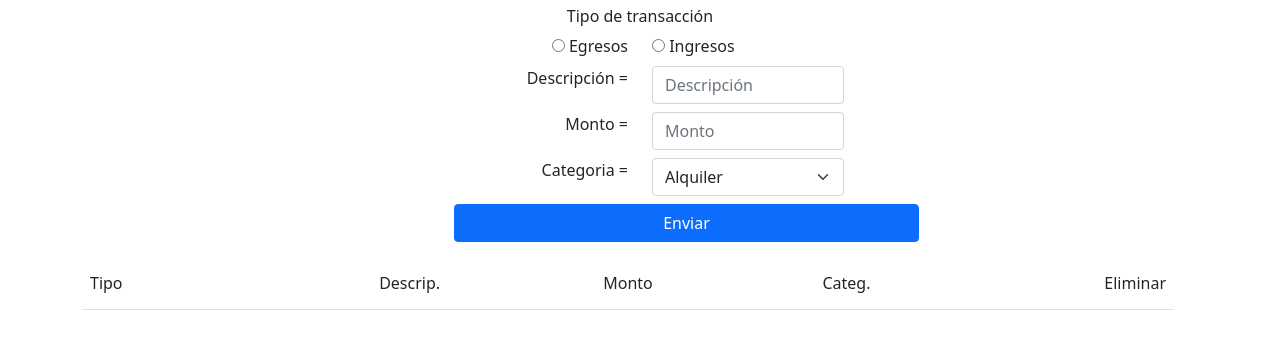
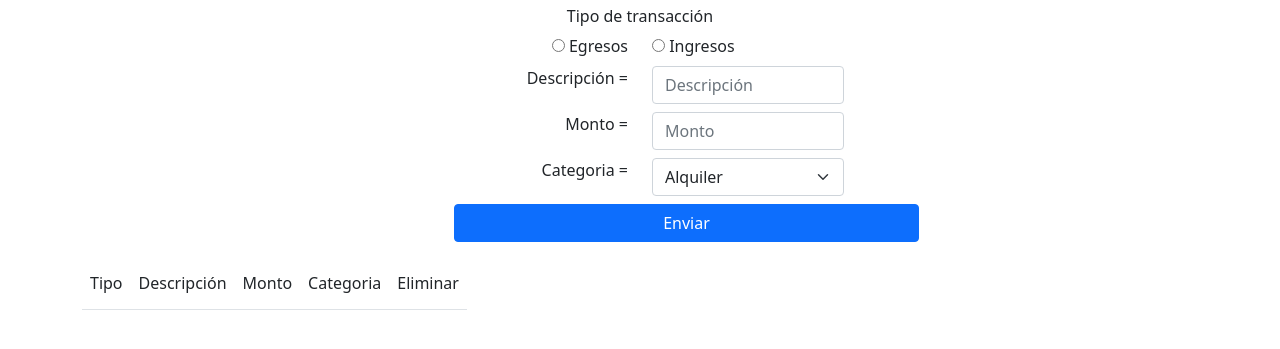
Before and after one commit to gastoncabrera/Aplicaciondegastos, a plain HTML site: page index.html in a window 1280 px wide. Shown: the part 97-446 px from the top of the page. Drawn offline with nearby package versions, Linux system fonts and the light colour scheme.

Commit message:
scroll de la tabla

```diff
--- a/index.html
+++ b/index.html
@@ -148,16 +148,18 @@
           class="row table table-striped table-hover"
         >
           <thead id="movimiento container">
-            <tr class="table row m-0 p-0 text-center">
-              <th class="col-2 col-lg">
+            <tr class="table m-0 p-0 text-center">
+              <th class="col text-start">
                 <h6 class="fw-normal text-start">Tipo</h6>
               </th>
-              <th class="col-3 col-lg">
-                <h6 class="fw-normal">Descrip.</h6>
+              <th class="col text-start">
+                <h6 class="fw-normal">Descripción</h6>
               </th>
-              <th class="col-3 col-lg"><h6 class="fw-normal">Monto</h6></th>
-              <th class="col-2 col-lg"><h6 class="fw-normal">Categ.</h6></th>
-              <th class="col-2 col-lg">
+              <th class="col text-start"><h6 class="fw-normal">Monto</h6></th>
+              <th class="col text-start">
+                <h6 class="fw-normal">Categoria</h6>
+              </th>
+              <th class="col text-start">
                 <h6 class="fw-normal text-end">Eliminar</h6>
               </th>
             </tr>
--- a/index.js
+++ b/index.js
@@ -8,7 +8,16 @@ form.addEventListener("submit", function (evento) {
   form.reset();
 });
 function drawCategory() {
-  let allCategory = ["Alquiler", "Comida", "Diversion"];
+  let allCategory = [
+    "Alquiler",
+    "Comida",
+    "Diversion",
+    "Sueldo",
+    "Prestamos",
+    "Mascotas",
+    "Personales",
+    "Salud",
+  ];
   for (let index = 0; index < allCategory.length; index++) {
     insertCategory(allCategory[index]);
   }
--- a/stylos.css
+++ b/stylos.css
@@ -7,3 +7,6 @@ body {
 .width {
   max-width: 12rem !important;
 }
+main .container {
+  overflow-x: scroll;
+}
```
